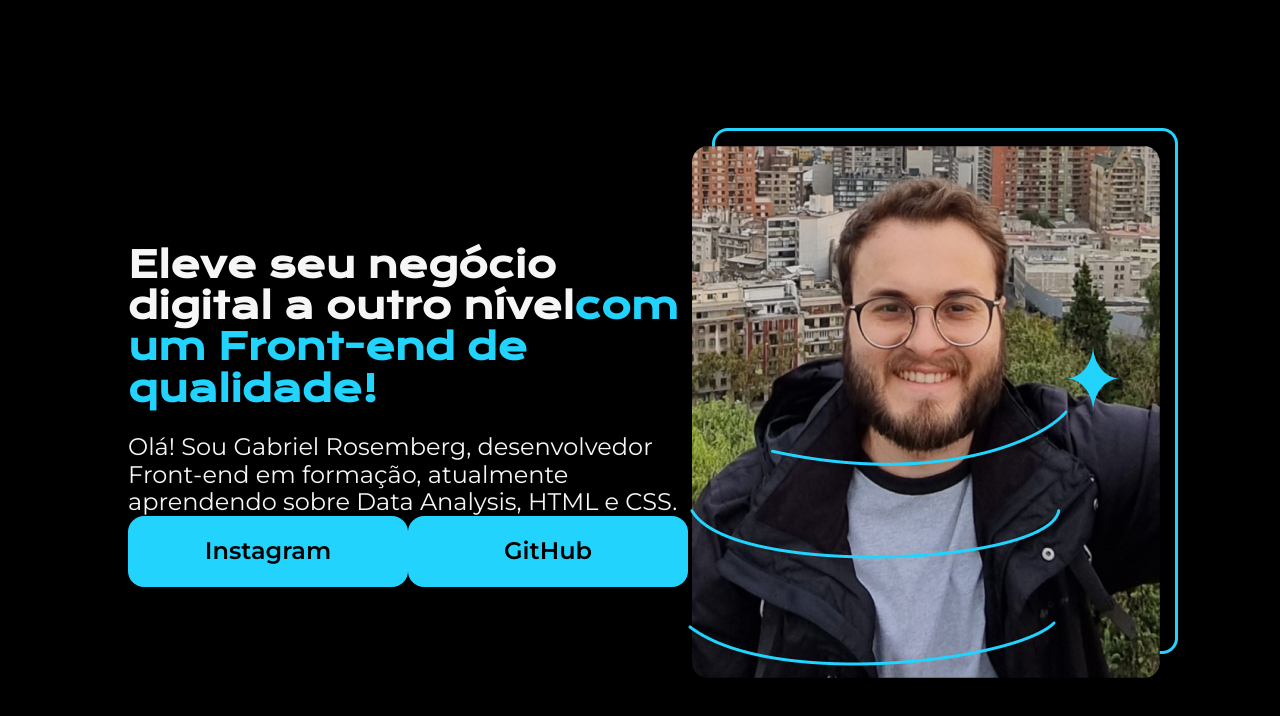
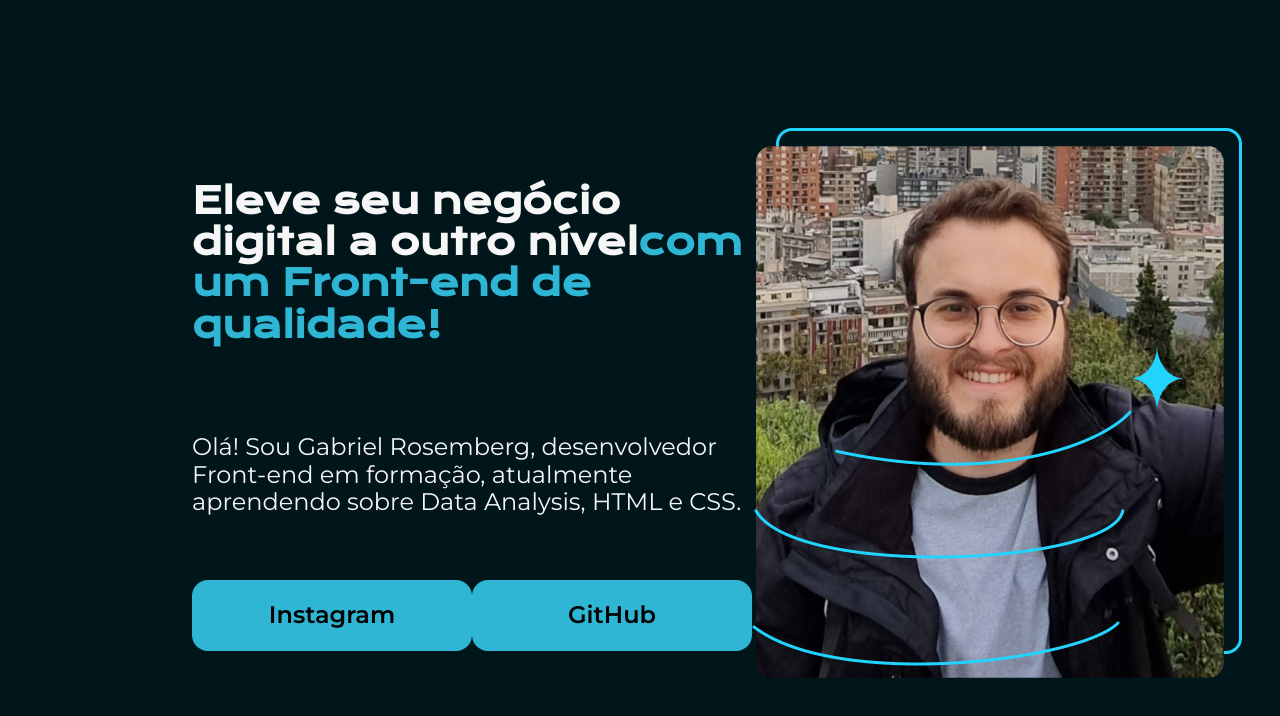
Before and after one commit to gabrielrosemberg/Portifolio_HTML_e_CSS, a plain HTML site: page Portifolio-HTML-e-CSS/index.html in a window 1280 px wide. Drawn offline with nearby package versions, Linux system fonts and the light colour scheme.

Commit message:
Ajustes de formatação

```diff
--- a/Portifolio-HTML-e-CSS/index.html
+++ b/Portifolio-HTML-e-CSS/index.html
@@ -21,8 +21,8 @@
                 Olá! Sou Gabriel Rosemberg, desenvolvedor Front-end em formação, atualmente aprendendo sobre Data Analysis, HTML e CSS.
             </p>
             <div class="apresentacao_links">
-                <a class="apresentacao_links_link" href="https://www.instagram.com/g.rosemberg/">Instagram</a>
-                <a class="apresentacao_links_link" href="https://github.com/gabrielrosemberg">GitHub</a>
+                <a class="apresentacao_links_link" href="https://www.instagram.com/g.rosemberg/" target="_blank">Instagram</a>
+                <a class="apresentacao_links_link" href="https://github.com/gabrielrosemberg" target="_blank">GitHub</a>
             </div>
         </section>
         <img src="imagem.png" alt="Foto de Gabriel Rosemberg">
--- a/Portifolio-HTML-e-CSS/style.css
+++ b/Portifolio-HTML-e-CSS/style.css
@@ -1,29 +1,27 @@
 @import url('https://fonts.googleapis.com/css2?family=Krona+One&family=Montserrat:wght@400;600&display=swap');
-
-*{
-    margin: 0;
-    padding: 0;
-}
 
 body{
     height: 100vh;
     box-sizing: border-box;
-    background-color: #000000;
+    background-color: #00161B;
     color: #F6F6F6;
 }
 
 .titulo-destaque{
-    color: #22D4FD;
+    color: #2FB6D5;
 }
 
 .apresentacao{
-    margin: 10%;
+    margin: 10% 15%;
     display: flex;
     align-items: center;
     justify-content: space-between;
 }
 .apresentacao_conteudo{
     width: 615px;
+    display: flex;
+    flex-direction: column;
+    gap: 40px;
 }
 
 .apresentacao_conteudo_titulo{
@@ -42,7 +40,7 @@ body{
 }
 
 .apresentacao_links_link{
-    background-color: #22D4FD;
+    background-color: #2FB6D5;
     width: 280px;
     text-align: center;
     border-radius: 16px;
```
